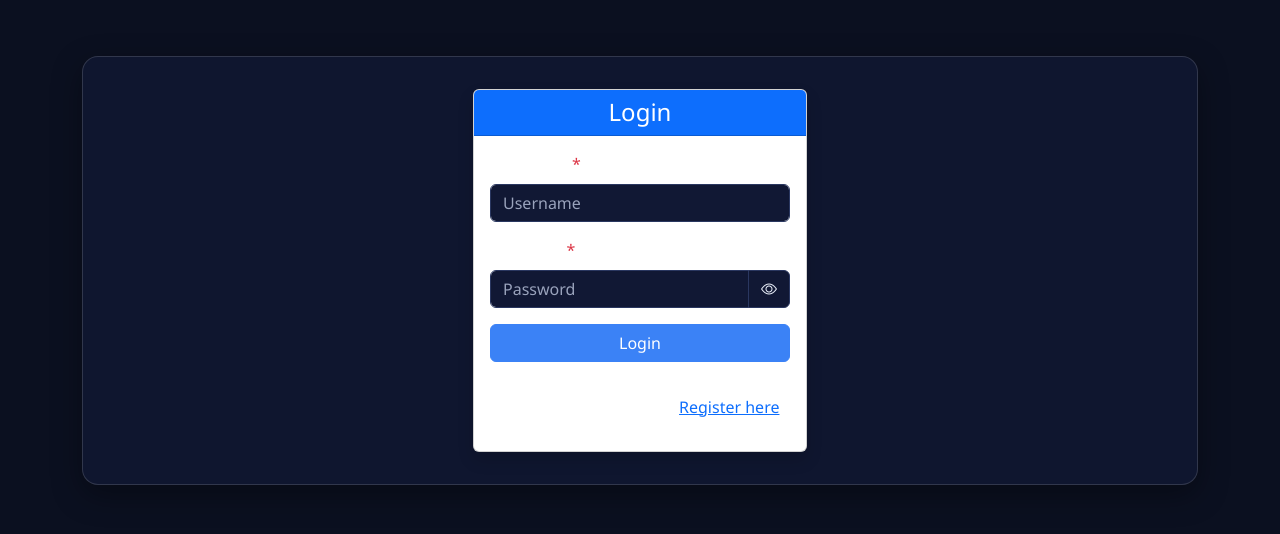
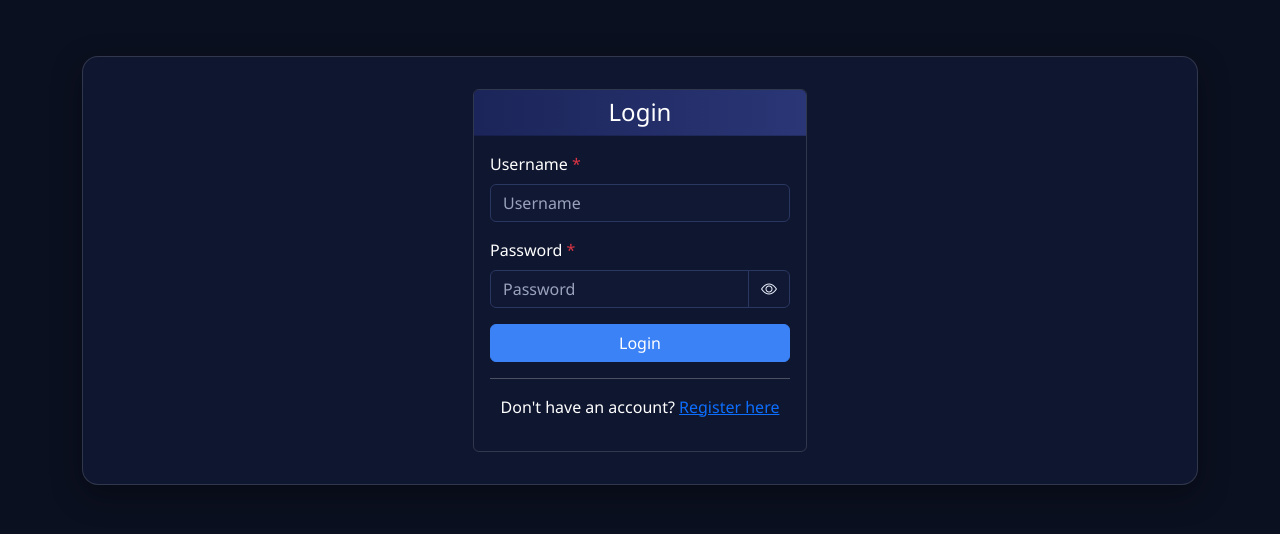
Before and after one commit to gakhd625/Blogapp-Django, a Django app: page /login/ in a window 1280 px wide. Shown: the part 56-590 px from the top of the page. Run offline with Django 5.2, Linux system fonts and the light colour scheme.

Commit message:
[CHANGE] the ui

```diff
--- a/blogapp/templates/landing.html
+++ b/blogapp/templates/landing.html
@@ -16,8 +16,8 @@
                             <a href="/article-creation" class="btn btn-primary btn-lg"><i class="bi bi-plus-circle"></i> New Article</a>
                             <a href="/article-list" class="btn btn-outline-light btn-lg"><i class="bi bi-card-list"></i> View Articles</a>
                         {% else %}
-                            <a href="{% url 'register' %}" class="btn btn-primary btn-lg"><i class="bi bi-person-plus"></i> Get Started</a>
-                            <a href="{% url 'login' %}" class="btn btn-outline-light btn-lg"><i class="bi bi-box-arrow-in-right"></i> Sign In</a>
+                            <a href="{% url 'register' %}" class="btn btn-primary btn-lg"> Get Started</a>
+                            <a href="{% url 'login' %}" class="btn btn-outline-light btn-lg"> Sign In</a>
                         {% endif %}
                     </div>
                 </div>
--- a/blogapp/templates/registration/login.html
+++ b/blogapp/templates/registration/login.html
@@ -1,10 +1,10 @@
 {% extends 'base.html' %}
 {% block content %}
 <div class="row justify-content-center">
-    <div class="col-md-4">
-        <div class="card shadow">
-            <div class="card-header bg-primary text-white">
-                <h4 class="mb-0" style="text-align: center;">Login</h4>
+    <div class="col-md-5 col-lg-4">
+        <div class="card bg-transparent border border-1 border-light-subtle">
+            <div class="card-header text-white" style="background: linear-gradient(90deg, #1b2559, #2a3676);">
+                <h4 class="mb-0 text-center">Login</h4>
             </div>
             <div class="card-body">
                 <form method="POST">
```
